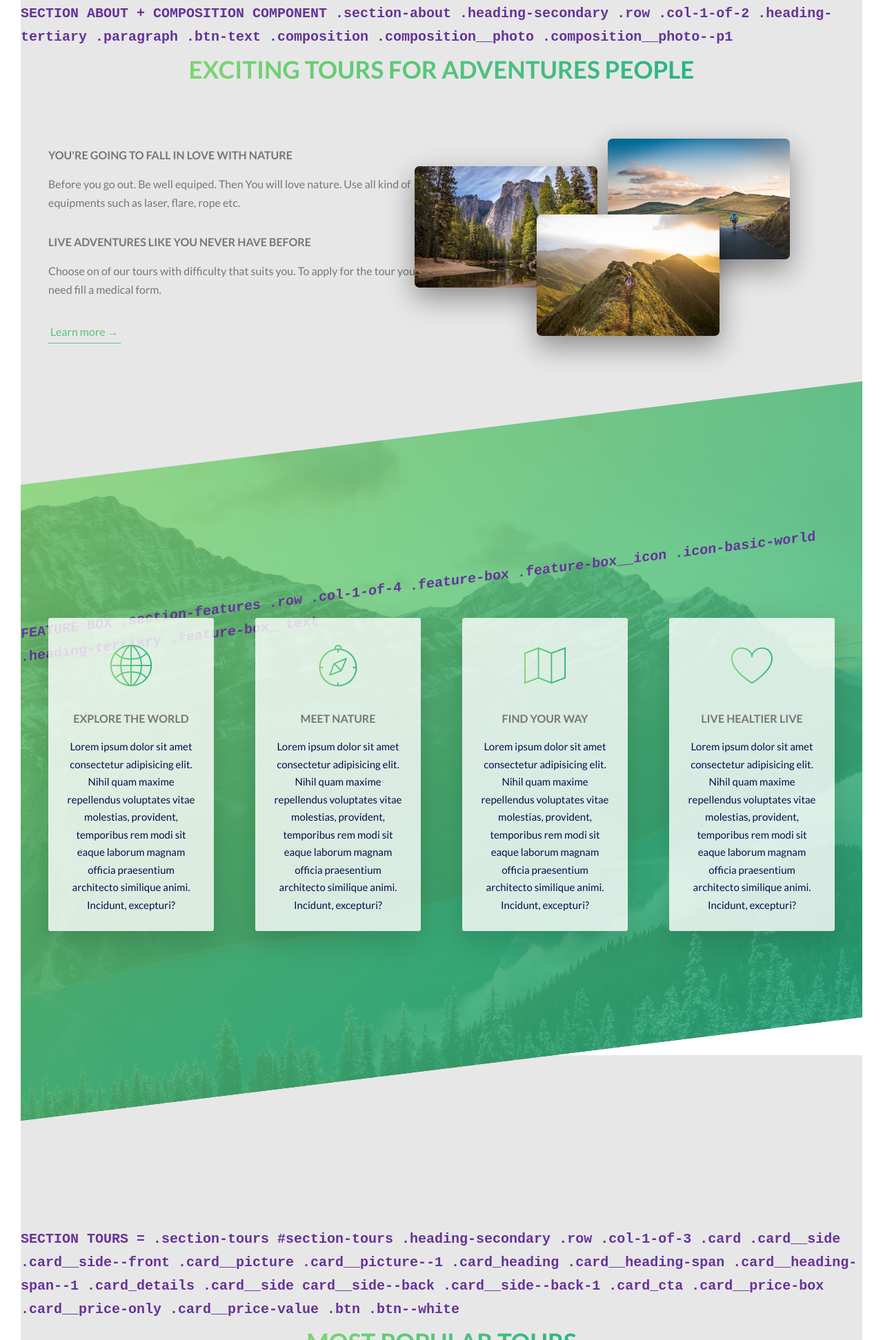
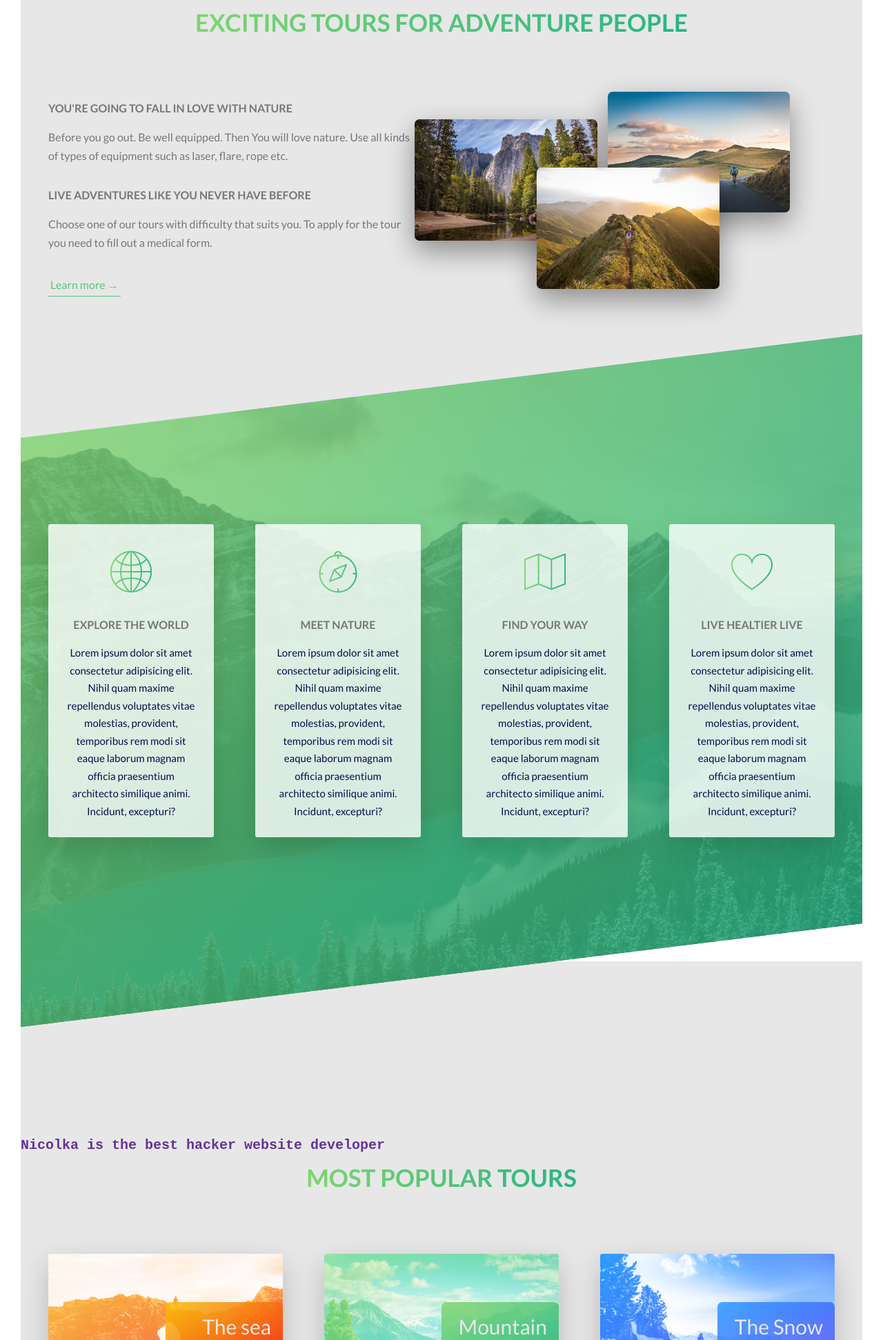
Before and after one commit to BlockJakub/natours, a plain HTML site: page index.html in a window 1280 px wide. Shown: the part 857-2800 px from the top of the page at 69% size. Drawn offline with Linux system fonts and the light colour scheme.

Commit message:
Update index.html

```diff
--- a/index.html
+++ b/index.html
@@ -61,10 +61,9 @@
 <!-- =============================   ABOUT  ================================== -->
 <!-- ================================SECTION ABOUT ===========================================  -->
         <section class="section-about">
-            <code>SECTION ABOUT + COMPOSITION COMPONENT .section-about .heading-secondary .row .col-1-of-2 .heading-tertiary .paragraph .btn-text .composition .composition__photo .composition__photo--p1 </code>
             <div class="u-center-text u-margin-bottom-big">
                 <h2 class="heading-secondary">
-                    Exciting tours for adventures people
+                    Exciting tours for adventure people
                 </h2>
             </div>
 
@@ -72,11 +71,11 @@
                 <div class="col-1-of-2">
                     <h3 class="heading-tertiary u-margin-bottom-small">You're going to fall in love with nature</h3>
                     <p class="paragraph">
-                        Before you go out. Be well equiped. Then You will love nature. Use all kind of equipments such as laser, flare, rope etc.
+                        Before you go out. Be well equipped. Then You will love nature. Use all kinds of types of equipment such as laser, flare, rope etc.
                     </p>
                     <h3 class="heading-tertiary u-margin-bottom-small">Live adventures like you never have before</h3>
                     <p class="paragraph">
-                        Choose on of our tours with difficulty that suits you. To apply for the tour you need fill a medical form.
+                        Choose one of our tours with difficulty that suits you. To apply for the tour you need to fill out a medical form.
                     </p>
                     <!-- Secondary Button -->
                     <a href="#" class="btn-text">Learn more &rarr;</a>
@@ -96,7 +95,6 @@
 <!-- =============================   FEATURES  ================================== -->
 <!-- ================================ SECTION FEATURES===========================================  -->
         <section class="section-features">
-            <code>FEATURE BOX  .section-features .row .col-1-of-4 .feature-box .feature-box__icon .icon-basic-world .heading-tertiary .feature-box__text</code>
             <div class="row">
                 <div class="col-1-of-4">
                     <div class="feature-box">
@@ -142,11 +140,7 @@
 <!-- =============================   TOURS  ================================== -->
 <!-- ================================ SECTION - TOURS===========================================  -->
         <section class="section-tours" id="section-tours">
-
-            <code>SECTION TOURS = .section-tours #section-tours .heading-secondary .row .col-1-of-3 .card .card__side .card__side--front
-                .card__picture .card__picture--1 .card_heading .card__heading-span .card__heading-span--1 .card_details
-                .card__side card__side--back .card__side--back-1 .card_cta .card__price-box .card__price-only .card__price-value .btn .btn--white
-            </code>
+            <code>Nicolka is the best hacker website developer</code>
 
             <div class="u-center-text u-margin-bottom-big">
                 <h2 class="heading-secondary">
@@ -251,6 +245,7 @@
 <!-- ===========================================================================  -->
 
         <section class="section-stories">
+            <code>Nicolka is the best hacker website developer</code>
             <code>SECTION STORY .story story__shape story__img story__caption .story__text .btn-text</code>
             <div class="bg-video">
                 <video class="bg-video__content" autoplay muted loop playsinline preload="auto">
@@ -306,7 +301,7 @@
 <!-- =============================   BOOKING  ================================== -->
 <!-- ===========================================================================  -->
         <section class="section-book">
-
+            <code>Nicolka is the best hacker website developer</code>
             <code>BOOKING .row .book .book__form .form .heading-secondary .form__group .form__radio-group .form__radio-button .btn .btn--green</code>
             <div class="row">
                 <div class="book">
@@ -320,13 +315,13 @@
 
                             <div class="form__group">
                                 <input type="text" class="form__input" placeholder="Jacob Janecek" id="name" autocomplete="name" required>
-                                <!-- In this section the label element is placed after the input or we couldn't select the sibling label in the form__group -->
+                                <!-- In this section, the label element is placed after the input or we couldn't select the sibling label in the form__group -->
                                 <label for="name" class="form__label"></label>
                             </div>
 
                             <div class="form__group">
                                 <input type="email" class="form__input" placeholder="jjcodenet@gmail.com" id="email" autocomplete="email" required>
-                                <!-- In this section the label element is placed after the input or we couldn't select the sibling label in the form__group -->
+                                <!-- In this section, the label element is placed after the input or we couldn't select the sibling label in the form__group -->
                                 <label for="email" class="form__label"></label>
                             </div>
 
@@ -545,7 +540,6 @@
 <!-- =============================   FOOTER  ================================== -->
 <!-- ===========================================================================  -->
     <footer class="footer">
-        <code>.footer .footer__logo-box .footer__logo .row .col-1-of-2 .footer__navigation .footer__list .footer_copyright</code>
         <div class="footer__logo-box">
             <img src="img/logo-green-2x.png" alt="Full Logo" class="footer__logo">
         </div>
```
